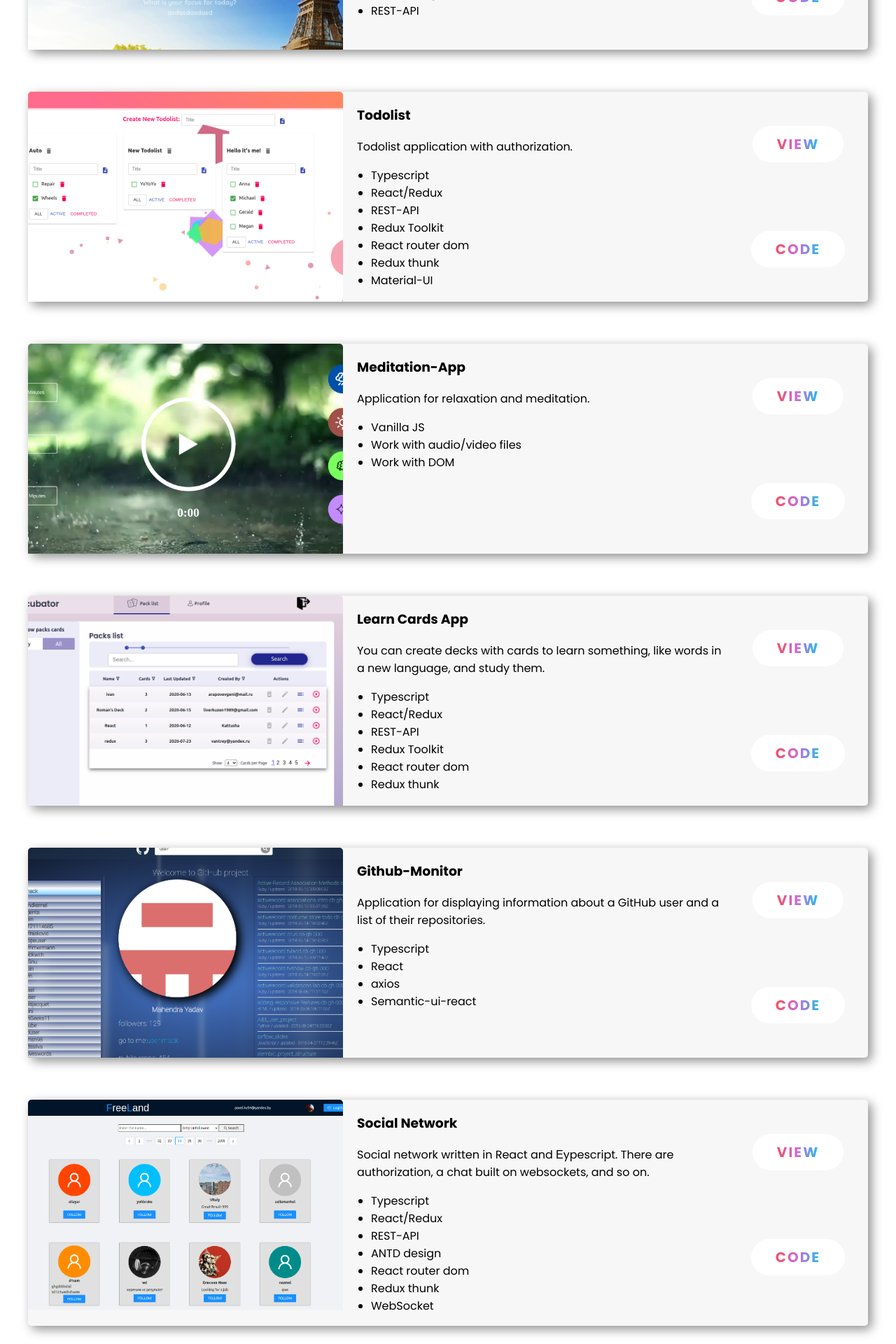
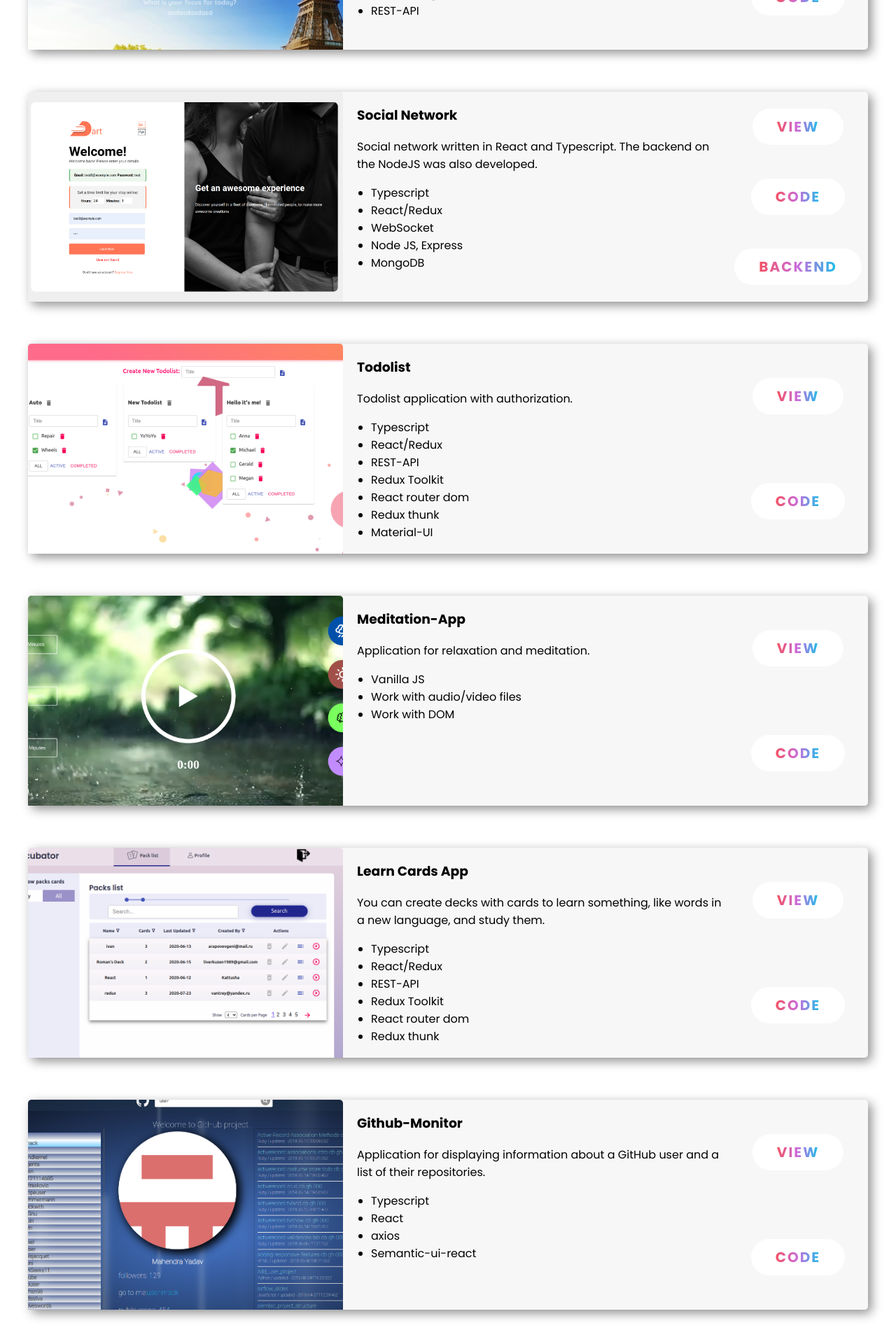
Before and after one commit to Pavelkv94/Portfolio_v3, a React (Create React App) app: page / in a window 1280 px wide. Shown: the part 2120-4040 px from the top of the page at 70% size. Built offline with nearby package versions, Linux system fonts and the light colour scheme.

Commit message:
rework social network

```diff
--- a/src/components/Projects/Project/Project.jsx
+++ b/src/components/Projects/Project/Project.jsx
@@ -1,46 +1,52 @@
-import React, { useEffect, useState } from "react";
+import React, { useEffect, useState } from 'react';
 
-import s from "./Project.module.scss";
+import s from './Project.module.scss';
 
-export const Project = ({data, dark}) => {
-
-    const [theme, setTheme] = useState({ background: "#f7f7f7" });
+export const Project = ({ data, dark }) => {
+    const [theme, setTheme] = useState({ background: '#f7f7f7' });
 
     useEffect(() => {
         dark
-            ? setTheme({ background: "#18191d", transition: "1s", color: 'white', boxShadow: '5px 5px 10px #1761e9' })
-            : setTheme({ background: "#f7f7f7", transition: "1s" });
+            ? setTheme({
+                  background: '#18191d',
+                  transition: '1s',
+                  color: 'white',
+                  boxShadow: '5px 5px 10px #1761e9',
+              })
+            : setTheme({ background: '#f7f7f7', transition: '1s' });
     }, [dark]);
 
     return (
         <div className={s.project} style={theme}>
-            <div className={s.photo} style={data.img} ></div>
+            <div className={s.photo} style={data.img}></div>
             <div className={s.description}>
                 <h3>{data.title}</h3>
                 <p>{data.description}</p>
                 <ul>
-                    {data.technologies.map((el, i) => <li key={i}>{el}</li>)}
+                    {data.technologies.map((el, i) => (
+                        <li key={i}>{el}</li>
+                    ))}
                 </ul>
             </div>
             <div className={s.controls}>
                 <div className={s.link}>
-                    <a
-                        href={data.linkResourse}
-                        target={"_blank"}
-                        rel="noreferrer"
-                    >
+                    <a href={data.linkResourse} target={'_blank'} rel="noreferrer">
                         <span>View</span>
                     </a>
                 </div>
+
                 <div className={s.link}>
-                    <a
-                        href={data.linkCode}
-                        target={"_blank"}
-                        rel="noreferrer"
-                    >
+                    <a href={data.linkCode} target={'_blank'} rel="noreferrer">
                         <span>Code</span>
                     </a>
                 </div>
+                {data.linkBack && (
+                    <div className={s.link}>
+                        <a href={data.linkBack} target={'_blank'} rel="noreferrer">
+                            <span>Backend</span>
+                        </a>
+                    </div>
+                )}
             </div>
         </div>
     );
--- a/src/components/Projects/projectsData.js
+++ b/src/components/Projects/projectsData.js
@@ -43,6 +43,16 @@ export const projects = [
         img: momentumImg
     },
     {
+        title: "Social Network",
+        description:
+            "Social network written in React and Typescript. The backend on the NodeJS was also developed.",
+        technologies: ["Typescript", "React/Redux", "WebSocket", "Node JS, Express", "MongoDB"],
+        linkResourse: "https://pavelkv94.github.io/Dart-net/",
+        linkCode: "https://github.com/Pavelkv94/Dart-net",
+        linkBack: "https://github.com/Pavelkv94/Dart-server",
+        img: socialImg
+    },
+    {
         title: "Todolist",
         description:
             "Todolist application with authorization.",
@@ -79,15 +89,6 @@ export const projects = [
         img: githubImg
     },
     {
-        title: "Social Network",
-        description:
-            "Social network written in React and Еypescript. There are authorization, a chat built on websockets, and so on.",
-        technologies: ["Typescript", "React/Redux", "REST-API", "ANTD design", "React router dom", "Redux thunk", "WebSocket"],
-        linkResourse: "https://pavelkv94.github.io/Social-Network/",
-        linkCode: "https://github.com/Pavelkv94/Social-Network",
-        img: socialImg
-    },
-    {
         title: "Counter",
         description:
             "A simple counter on React and Typescript. You can increase or decrease the value of the counter, set the settings.",
```
Also changed, not shown: src/assets/social.png, src/assets/social1.png (added), 8 other files (tests, documents, lock files or other folders).
